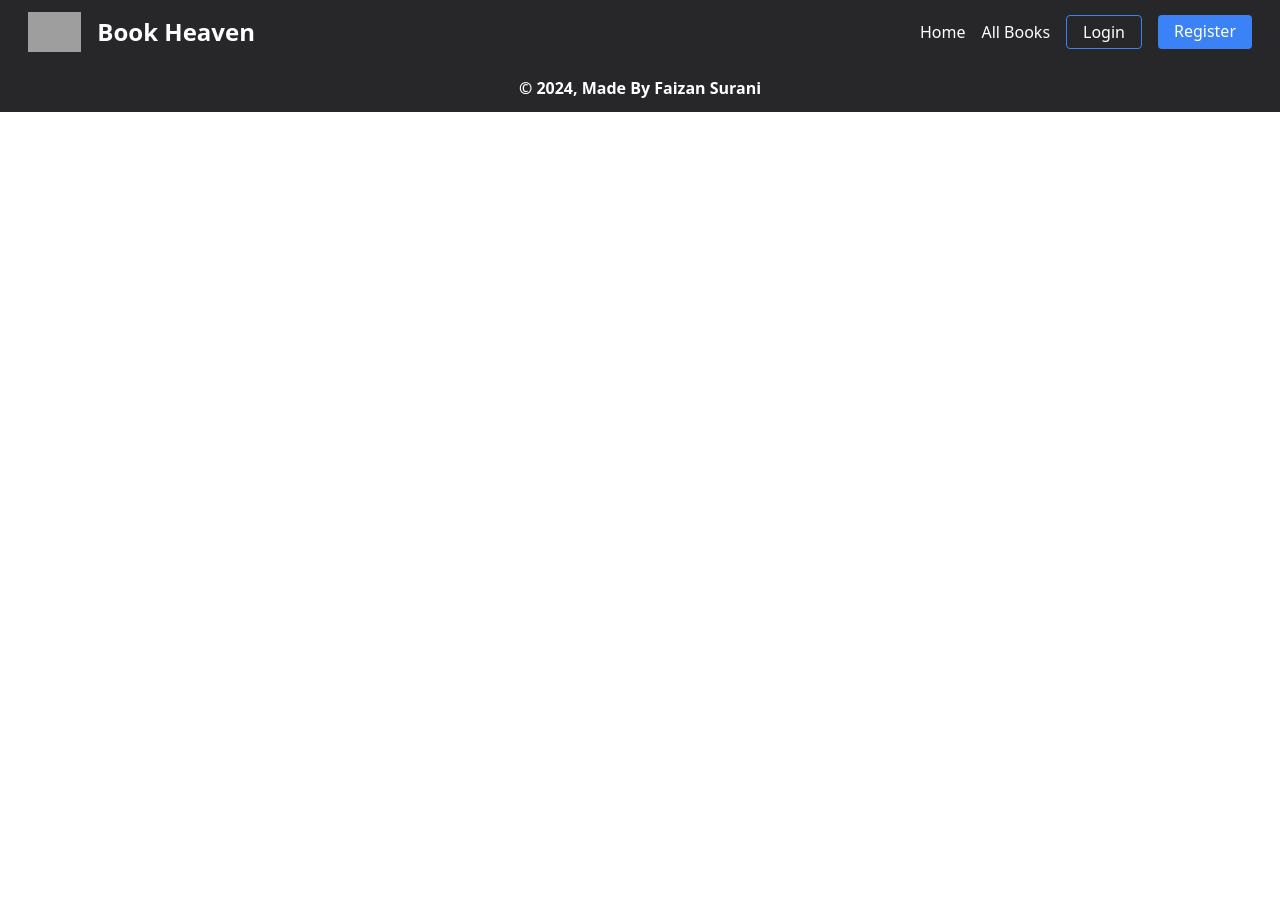
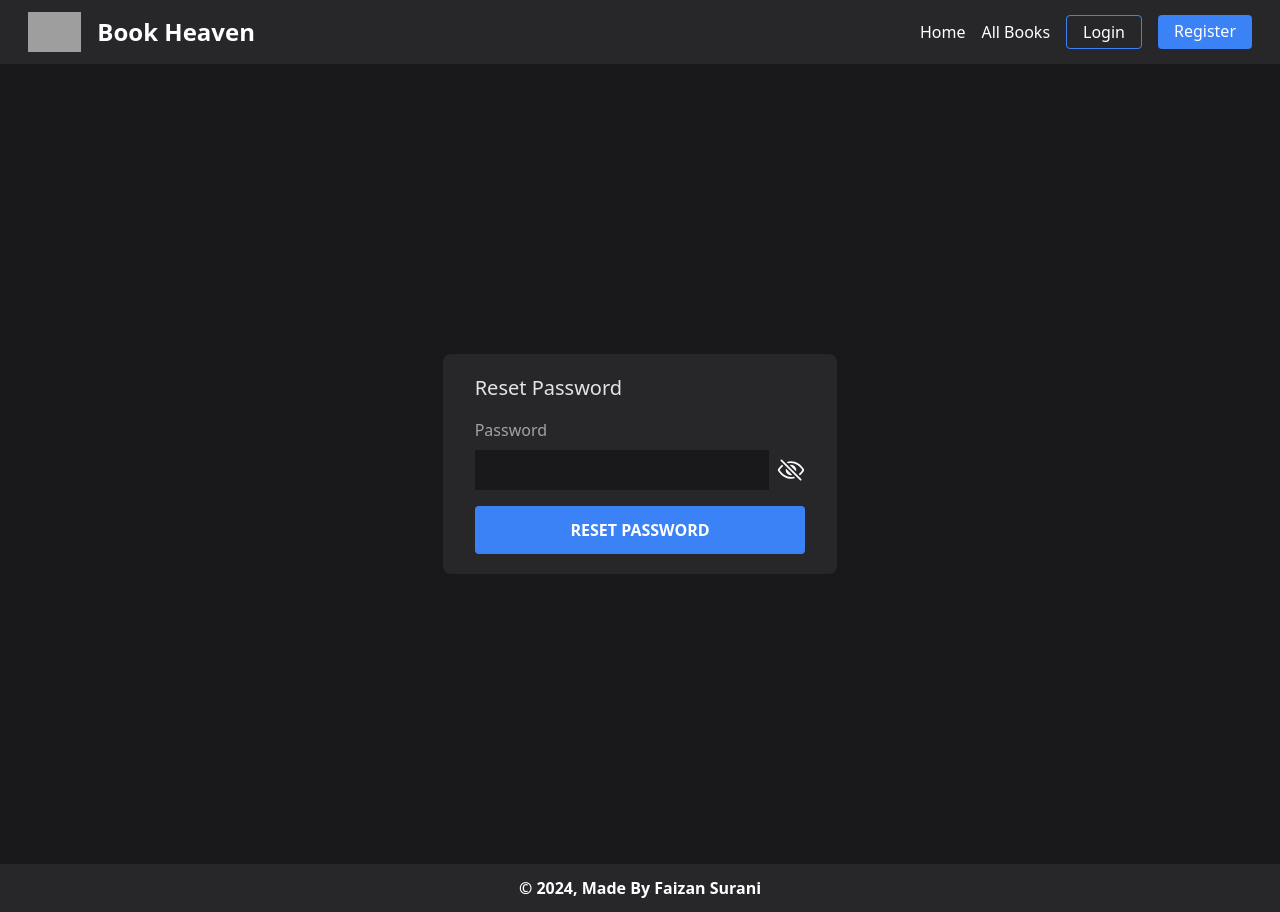
Before and after one commit to FaizanSurani/Projects, a React (Vite) app in the folder Book-Store-Web-App/client/: page /reset-password in a window 1280 px wide. Before the commit the page ends 800 px from the top, so only its background shows below. Built offline with nearby package versions, Linux system fonts and the light colour scheme; grey boxes are pictures that could not be loaded.

Commit message:
Add the frontend for forgotpassword and resetpassword

```diff
--- a/Book-Store-Web-App/client/src/App.jsx
+++ b/Book-Store-Web-App/client/src/App.jsx
@@ -16,10 +16,12 @@ import { AuthContext } from "./components/AuthContext";
 import AllOrders from "./pages/AllOrders";
 import AddBooks from "./pages/AddBooks";
 import UpdateBooks from "./pages/UpdateBooks";
+import ForgotPassword from "./pages/ForgotPassword";
+import ResetPassword from "./pages/ResetPassword";
 
 export default function App() {
   const { login, changeRole } = useContext(AuthContext);
-  const { role } = useContext(AuthContext);
+  const { isLoggedIn, role } = useContext(AuthContext);
 
   useEffect(() => {
     if (
@@ -39,12 +41,18 @@ export default function App() {
         <Route path="/" element={<Home />} />
         <Route path="/login" element={<Login />} />
         <Route path="/register" element={<Register />} />
+        <Route path="/forgot-password" element={<ForgotPassword />} />
+        <Route path="/reset-password" element={<ResetPassword />} />
+        {isLoggedIn ? (
           <Route path="/profile" element={<Profile />}>
             {role === "user" ? (
               <Route>
                 <Route index element={<Favourites />} />
                 <Route path="/profile/settings" element={<Settings />} />
-              <Route path="/profile/orderHistory" element={<OrderHistory />} />
+                <Route
+                  path="/profile/orderHistory"
+                  element={<OrderHistory />}
+                />
               </Route>
             ) : (
               <Route>
@@ -53,6 +61,9 @@ export default function App() {
               </Route>
             )}
           </Route>
+        ) : (
+          ""
+        )}
         {role === "admin" && (
           <Route path="/updateBooks/:id" element={<UpdateBooks />} />
         )}
--- /dev/null
+++ b/Book-Store-Web-App/client/src/pages/ForgotPassword.jsx
@@ -0,0 +1,49 @@
+import axios from "axios";
+import React, { useState } from "react";
+import { useNavigate } from "react-router";
+
+export default function ForgotPassword() {
+  const [values, setValues] = useState({ email: "" });
+  const navigate = useNavigate();
+
+  const onChange = (e) => {
+    setValues({ ...values, [e.target.name]: e.target.value });
+  };
+  const onSubmit = async () => {
+    try {
+      const response = await axios.post();
+    } catch (error) {
+      alert(error.message);
+    }
+  };
+
+  return (
+    <>
+      <div className="h-screen bg-zinc-900 px-12 py-8 flex justify-center items-center">
+        <form
+          className="bg-zinc-800 rounded-lg px-8 py-5 w-full md:w-3/6 lg:w-2/6"
+          onSubmit={onSubmit}>
+          <h1 className="text-zinc-200 text-xl">Forgot Password</h1>
+          <div className="mt-4">
+            <label htmlFor="email" className="text-zinc-400">
+              Email
+            </label>
+            <input
+              type="email"
+              name="email"
+              value={values.email}
+              className="w-full bg-zinc-900 mt-2 text-zinc-100 p-2 outline-none"
+              onChange={onChange}
+              required
+            />
+          </div>
+          <div className="mt-4">
+            <button className="bg-blue-500 w-full font-semibold px-7 py-3 uppercase text-white rounded hover:bg-blue-600 transition duration-150 ease-in-out">
+              Send Reset Link
+            </button>
+          </div>
+        </form>
+      </div>
+    </>
+  );
+}
--- a/Book-Store-Web-App/client/src/pages/Login.jsx
+++ b/Book-Store-Web-App/client/src/pages/Login.jsx
@@ -93,12 +93,18 @@ export default function Login() {
           <p className="flex mt-4 justify-center items-center text-zinc-200 font-semibold">
             Or
           </p>
+
           <p className="flex mt-4 justify-center items-center text-zinc-500 font-semibold">
             Don't have an account? &nbsp;
             <Link to="/register" className="hover:text-blue-500">
               <u>Register</u>
             </Link>
           </p>
+          <Link
+            to="/forgot-password"
+            className="flex mt-4 justify-center items-center text-zinc-500 font-semibold">
+            <u>Forgot Password?</u>
+          </Link>
         </form>
       </div>
     </>
--- /dev/null
+++ b/Book-Store-Web-App/client/src/pages/ResetPassword.jsx
@@ -0,0 +1,62 @@
+import axios from "axios";
+import React, { useState } from "react";
+import { IoEyeOffOutline, IoEyeOutline } from "react-icons/io5";
+import { useNavigate } from "react-router";
+
+export default function ResetPassword() {
+  const [values, setValues] = useState({ password: "" });
+  const [showPassword, setShowPassword] = useState(false);
+  const navigate = useNavigate();
+
+  const onChange = (e) => {
+    setValues({ ...values, [e.target.name]: e.target.value });
+  };
+  const onSubmit = async () => {
+    try {
+      const response = await axios.put();
+    } catch (error) {
+      alert(error.message);
+    }
+  };
+
+  return (
+    <>
+      <div className="h-screen bg-zinc-900 px-12 py-8 flex justify-center items-center">
+        <form
+          className="bg-zinc-800 rounded-lg px-8 py-5 w-full md:w-3/6 lg:w-2/6"
+          onSubmit={onSubmit}>
+          <h1 className="text-zinc-200 text-xl">Reset Password</h1>
+          <div className="mt-4">
+            <label htmlFor="password" className="text-zinc-400">
+              Password
+            </label>
+            <div className="flex gap-2 items-center">
+              <input
+                type={showPassword ? "text" : "password"}
+                name="password"
+                value={values.password}
+                className="w-full bg-zinc-900 mt-2 text-zinc-100 p-2 outline-none"
+                onChange={onChange}
+                required
+              />
+              <div
+                className="cursor-pointer mt-2"
+                onClick={() => setShowPassword(!showPassword)}>
+                {showPassword ? (
+                  <IoEyeOutline className="text-white h-7 w-7" />
+                ) : (
+                  <IoEyeOffOutline className="text-white h-7 w-7" />
+                )}
+              </div>
+            </div>
+          </div>
+          <div className="mt-4">
+            <button className="bg-blue-500 w-full font-semibold px-7 py-3 uppercase text-white rounded hover:bg-blue-600 transition duration-150 ease-in-out">
+              Reset Password
+            </button>
+          </div>
+        </form>
+      </div>
+    </>
+  );
+}
```
Also changed, not shown: 2 other files (tests, documents, lock files or other folders). Lines whose indentation alone changed are shown as unchanged.
